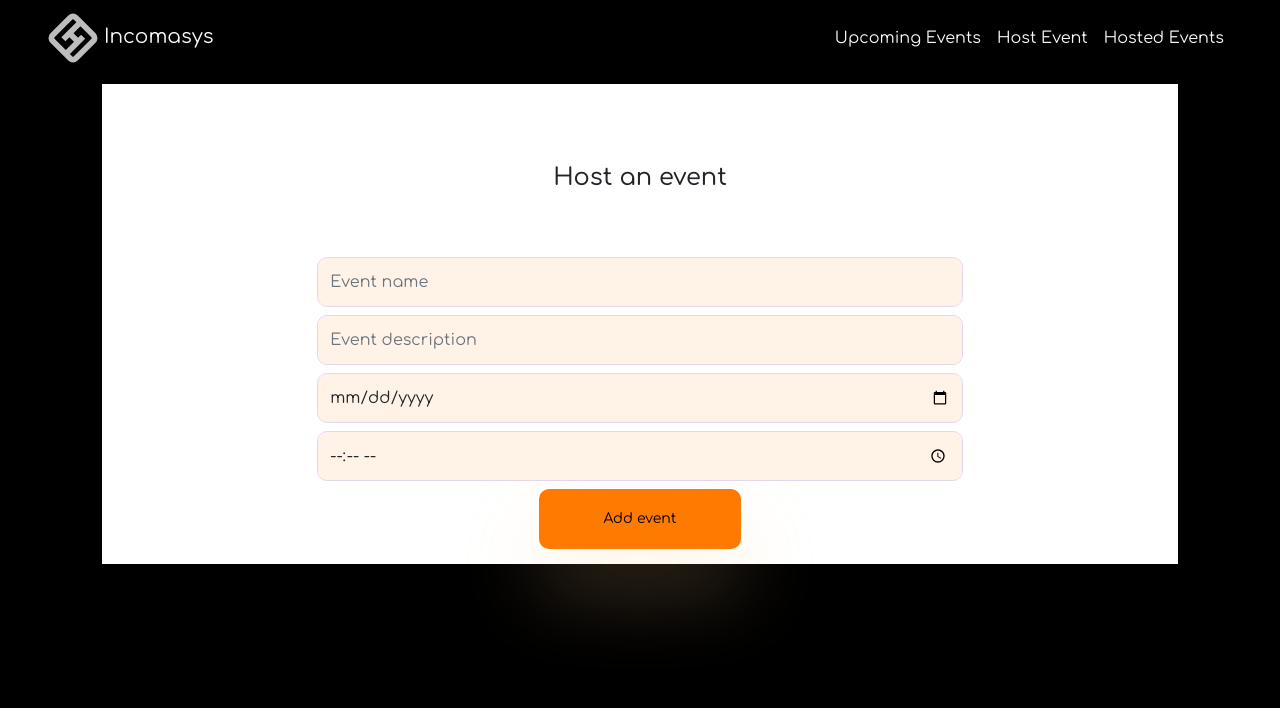
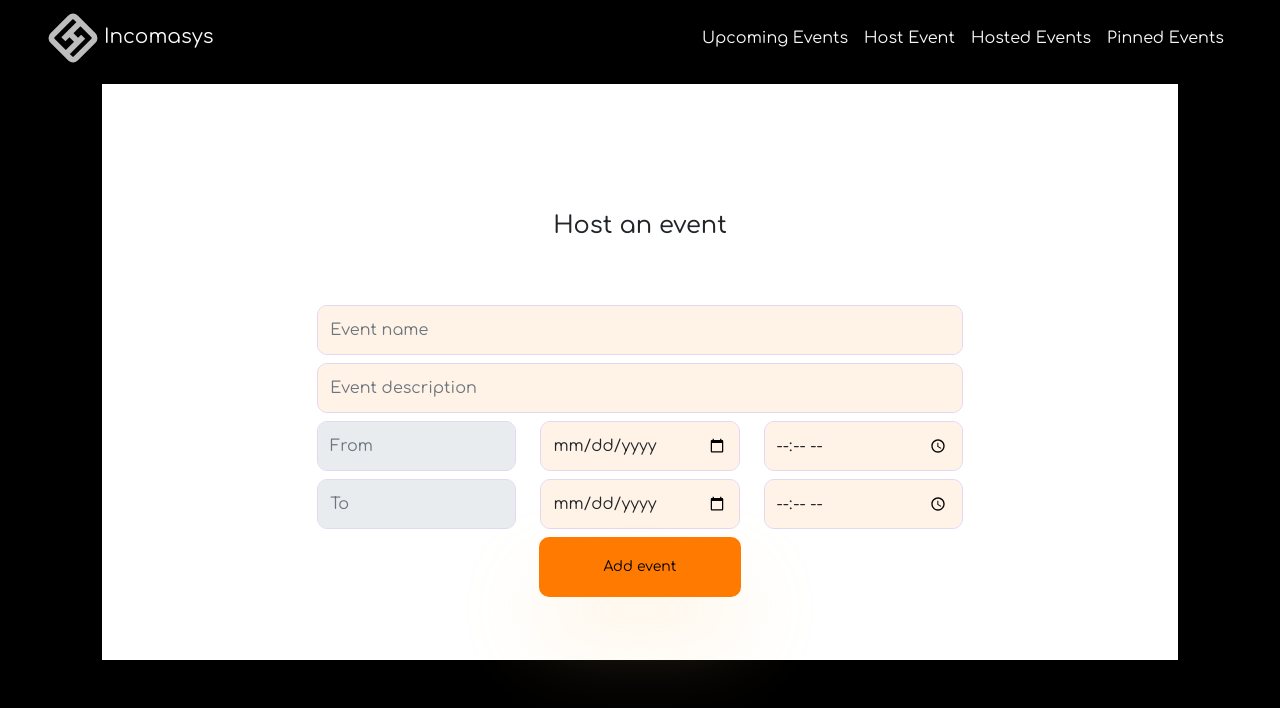
Before and after one commit to Mitul16/Incomasys, a Django app: page /add-event/ in a window 1280 px wide. Shown: the top 708 px of the page. Run offline with Django 4.2, Linux system fonts and the light colour scheme.

Commit message:
feat: Minor changes
Wrapped events within 'view-event' links. Added separate 'From', 'To' timing for 'Add Event' form.

```diff
--- a/incomasys/urls.py
+++ b/incomasys/urls.py
@@ -21,6 +21,11 @@ urlpatterns = [
     path('admin/', admin.site.urls),
     path('', home, name='home'),
     path('upcoming/', upcoming_conferences, name='upcoming-conf'),
+
+    # Hosted/Pinned Events uses same layout as Upcoming Events
+    path('hosted/', upcoming_conferences, name='hosted-conf'),
+    path('pinned/', upcoming_conferences, name='pinned-conf'),
+
     path('sign-in/', sign_in, name='sign-in'),
     path('sign-up/', sign_up, name='sign-up'),
     path('add-event/', add_event, name='add-event'),
--- a/main/static/css/styles.css
+++ b/main/static/css/styles.css
@@ -86,7 +86,7 @@ body {
 }
 
 .right.small {
-  height: 60vh;
+  height: 72vh;
 }
 
 .right .flex-column h4 {
@@ -185,3 +185,7 @@ body {
 #event-info svg.pinned {
   fill: orangered;
 }
+
+a {
+  text-decoration: none;
+}
--- a/main/templates/add_event.html
+++ b/main/templates/add_event.html
@@ -14,12 +14,32 @@
                     <input name="description" type="text" class="form-control" placeholder="Event description">
                 </div>
 
-                <div class="mt-2">
-                    <input name="date" type="date" class="form-control" placeholder="Event date">
+                <div class="row">
+                    <div class="col mt-2">
+                        <input name="" type="text" class="form-control" placeholder="From" disabled>
+                    </div>
+
+                    <div class="col mt-2">
+                        <input name="start_date" type="date" class="form-control">
+                    </div>
+
+                    <div class="col mt-2">
+                        <input name="start_time" type="time" class="form-control">
+                    </div>
                 </div>
 
-                <div class="mt-2">
-                    <input name="time" type="time" class="form-control" placeholder="Event time">
+                <div class="row">
+                    <div class="col mt-2">
+                        <input name="" type="text" class="form-control" placeholder="To" disabled>
+                    </div>
+
+                    <div class="col mt-2">
+                        <input name="end_date" type="date" class="form-control">
+                    </div>
+
+                    <div class="col mt-2">
+                        <input name="end_time" type="time" class="form-control">
+                    </div>
                 </div>
 
                 <button class="mt-2" type="submit" class="btn btn-primary">Add event</button>
--- a/main/templates/base.html
+++ b/main/templates/base.html
@@ -19,7 +19,7 @@
 <body class="text-light">
     <nav class="navbar navbar-expand-md navbar-dark">
         <div class="container-fluid px-5">
-            <a href="#" class="navbar-brand">
+            <a href="/" class="navbar-brand">
                 <img src="{% static 'images/logo.svg' %}" alt="logo" width="50" height="50">
                 <span class="navbar-brand-text text-light">Incomasys</span>
             </a>
--- a/main/views.py
+++ b/main/views.py
@@ -3,7 +3,8 @@ from django.shortcuts import render
 EVENT_NAVBAR = {
     'Upcoming Events': '/upcoming',
     'Host Event': '/add-event',
-    'Hosted Events': '/hosted'
+    'Hosted Events': '/hosted',
+    'Pinned Events': '/pinned'
 }
 
 def home(request):
```
Also changed, not shown: main/templates/upcoming_conferences.html (+10 -0 lines).
